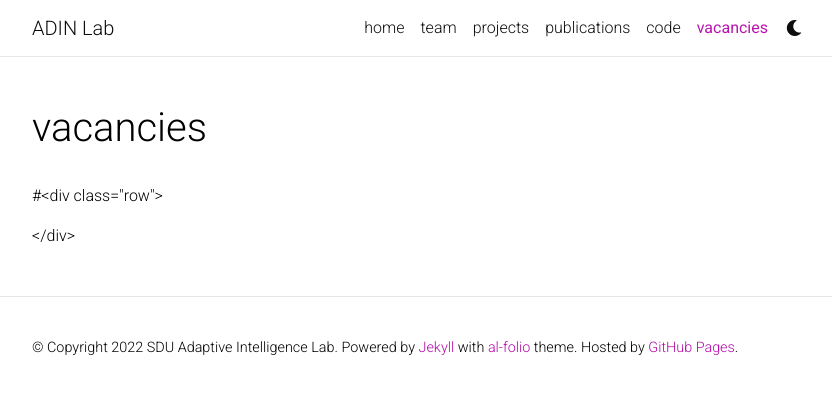
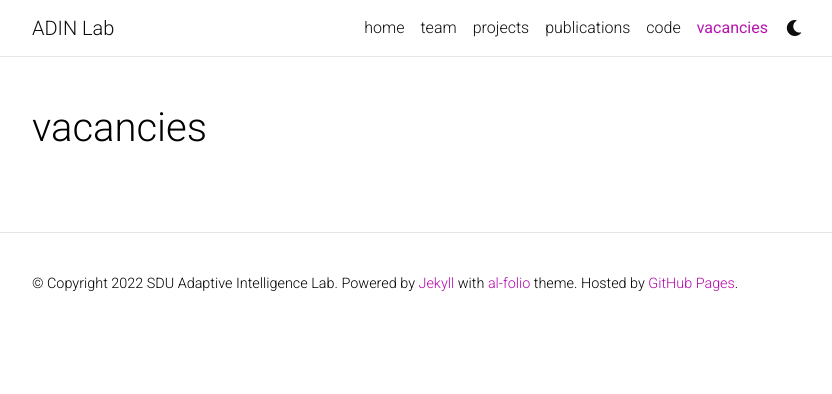
Before and after one commit to adinlab/adinlab.github.io, a Jekyll site: the page built from _pages/5_vacancies.md, in a window 1280 px wide. Shown: the top 394 px of the page, without its empty margins (223-1055 px from the left). Built offline with Jekyll 4.4.1, drawn with Linux system fonts in a browser that asks for light colours; comment, search, counter and statistics services are not loaded; a style sheet for code colours, icons or effects is not loaded.

Commit message:
vacancies

```diff
--- a/_pages/5_vacancies.md
+++ b/_pages/5_vacancies.md
@@ -7,7 +7,7 @@ nav: true
 # nav_order: 3
 ---
 
-# {%- assign active_vacancies = site.data.vacancies.vacancies | where: "active", "True" -%}
+<!--  {%- assign active_vacancies = site.data.vacancies.vacancies | where: "active", "True" -%} -->
 {%- assign sorted = site.data.vacancies.vacancies | sort:"deadline" -%}
 
 <div class="row">
```
